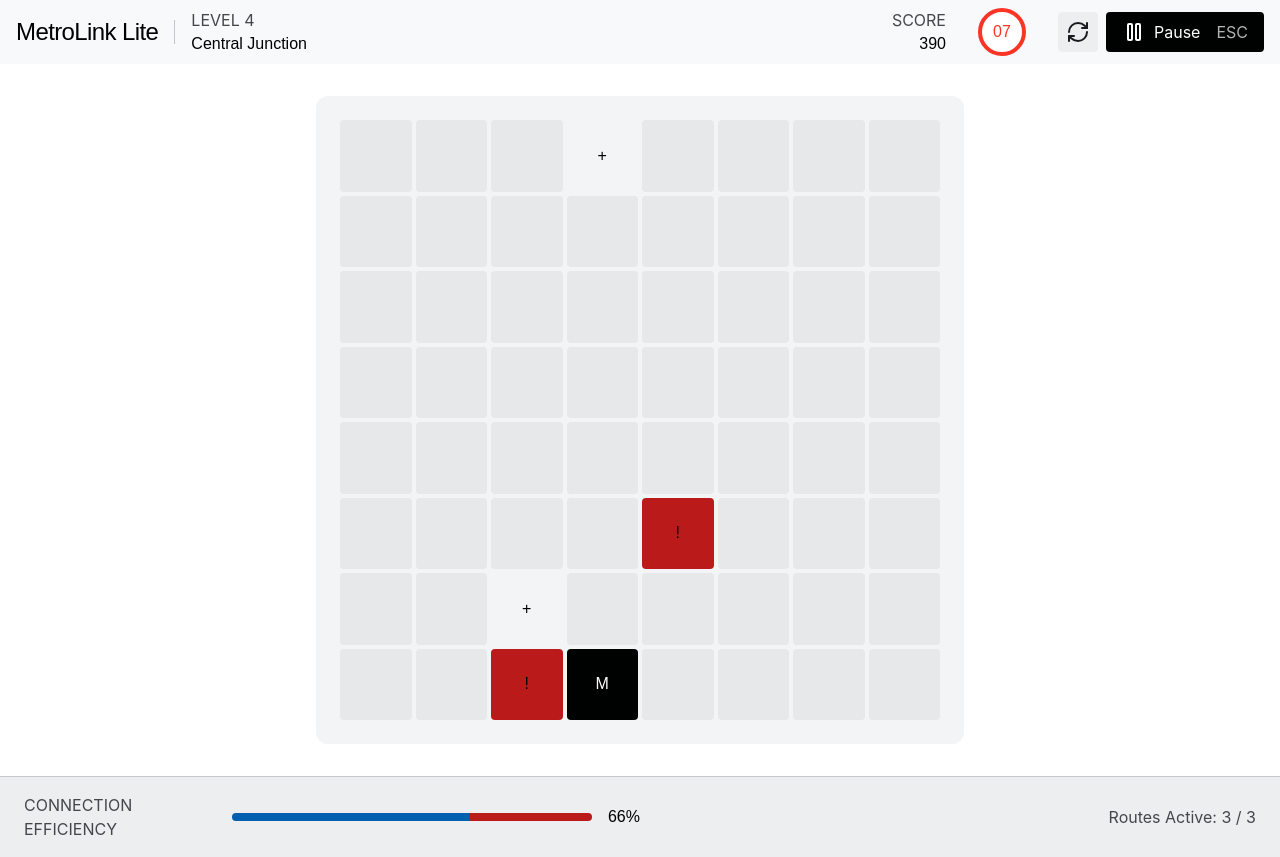
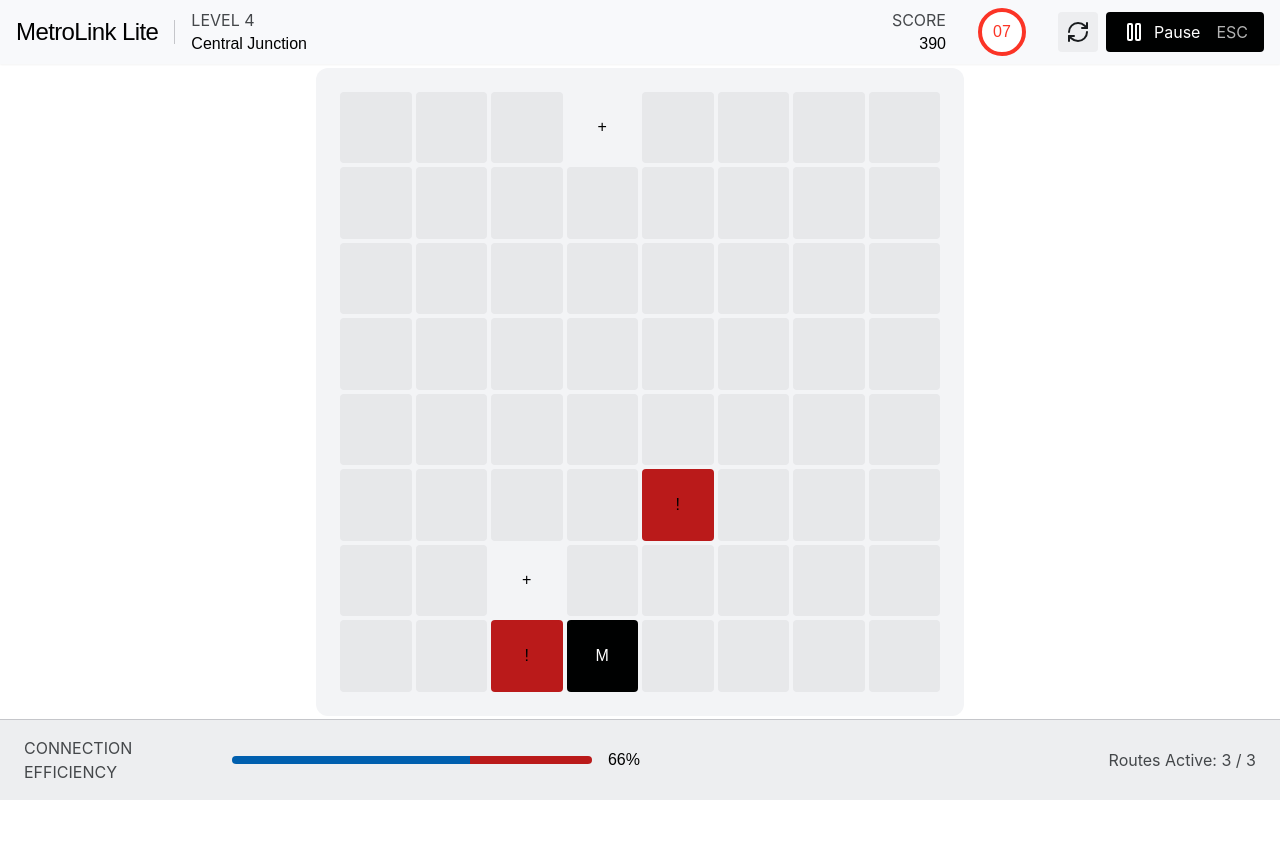
Before and after one commit to hikmetgulsesli/metrolink-lite-a25d3938, a React (Vite) app: page / in a window 1280 px wide. After the commit the page ends 800 px from the top, so only its background shows below. Built offline with nearby package versions, Linux system fonts and the light colour scheme.

Commit message:
feat: US-002 - MetroLink Lite - Gameplay - MetroLink Lite screen

```diff
--- a/src/App.tsx
+++ b/src/App.tsx
@@ -50,7 +50,11 @@ export default function App() {
   };
 
   return (
-    <div data-setfarm-root="metrolink-lite" data-testid="setfarm-app-root">
+    <div
+      className="min-h-screen h-dvh flex flex-col overflow-hidden bg-surface-container-lowest"
+      data-setfarm-root="metrolink-lite"
+      data-testid="setfarm-app-root"
+    >
       {state.activeScreen === 'settings' ? (
         <GameSettingsMetrolinkLite actions={settingsActions} />
       ) : (
```
